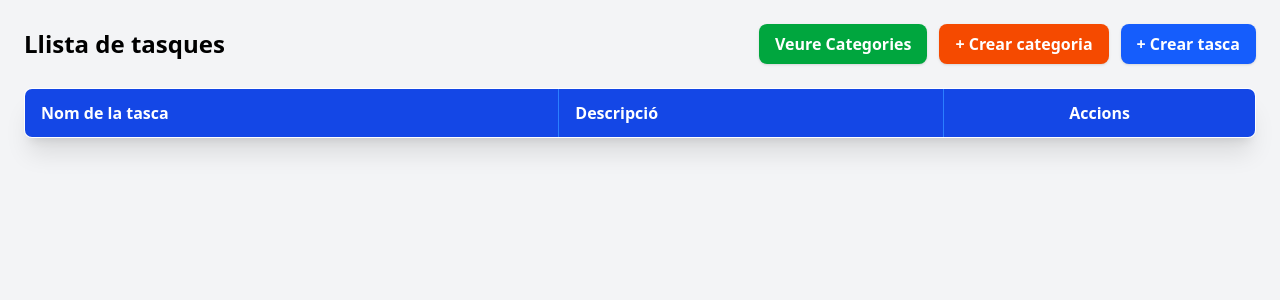
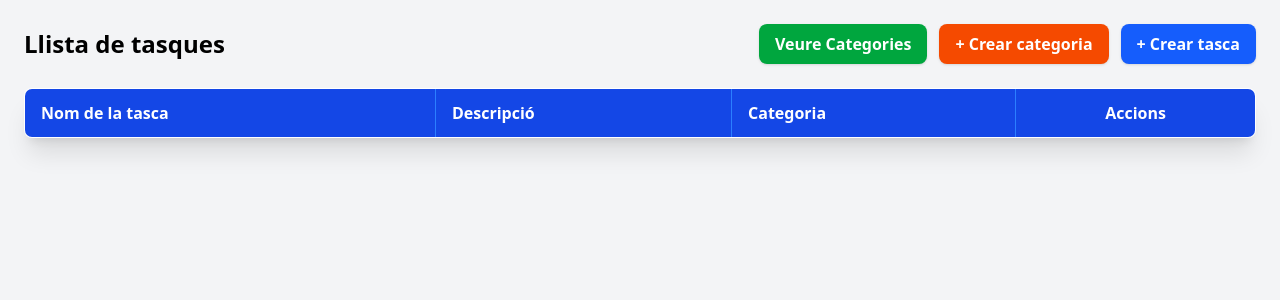
Before and after one commit to toniCirvianum/todolist_v2, a Laravel app: page /tasks in a window 1280 px wide. Shown: the top 300 px of the page. Run offline with Laravel 12, Linux system fonts and the light colour scheme; data that the repository does not hold is empty; style sheets or scripts are compiled from the project's sources.

Commit message:
Welcome modificat

```diff
--- a/resources/views/task/view.blade.php
+++ b/resources/views/task/view.blade.php
@@ -37,6 +37,8 @@
             <tr>
                 <th class="py-3 px-4 text-left border-r border-blue-500">Nom de la tasca</th>
                 <th class="py-3 px-4 text-left border-r border-blue-500">Descripció</th>
+                <th class="py-3 px-4 text-left border-r border-blue-500">Categoria</th>
+
                 <th class="py-3 px-4 text-center font-semibold">Accions</th>
             </tr>
         </thead>
@@ -45,6 +47,7 @@
             <tr class="even:bg-gray-50 odd:bg-white hover:bg-blue-100 transition-colors border-b border-gray-200">
                 <td class="py-3 px-4 border-r border-gray-200">{{$task->name}}</td>
                 <td class="py-3 px-4">{{$task->description}}</td>
+                <td class="py-3 px-4">{{$task->category->name}}</td>
 
                 <td class="py-3 px-4 text-center space-x-2 flex justify-center">
 
```
